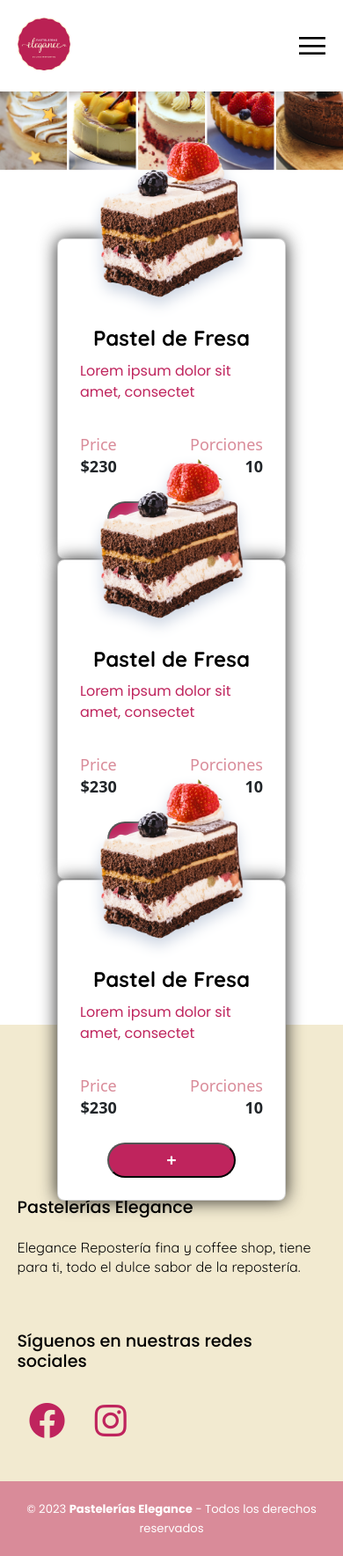
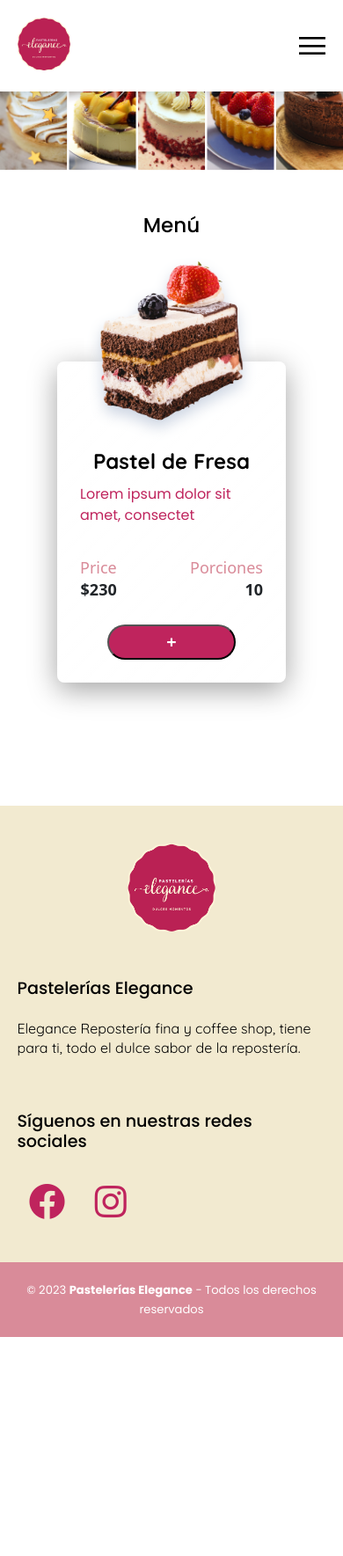
Before and after one commit to paulinau/BakeryWebsite, a PHP site: page /productos.html in a window 390 px wide. Shown: the whole page at 88% size. After the commit the page ends 1520 px from the top, so only its background shows below. Run offline with PHP 8.4, Linux system fonts and the light colour scheme.

Commit message:
product card responsive done

```diff
--- a/css/style_products.css
+++ b/css/style_products.css
@@ -25,7 +25,6 @@ img
 .title-section h3
 {
     margin-top: 3rem;
-    margin-bottom: 0;
     align-items: center;
     text-align: center;
     /*color: #fff;*/
@@ -36,22 +35,26 @@ img
 .products-section
 {
     display: flex;
-    flex-wrap: wrap;
-    justify-content: center;
-    align-items: center;
-    height: 100vh;
+    flex-direction: row;
+    /*flex-wrap: wrap;*/
+    justify-content: space-around;
+    flex-flow: wrap;
+    align-items: left;
+    height: 100%;
 }
 
 .card
 {
-    margin: 0 10px;
+    background: linear-gradient(135deg, rgba(255, 255, 255, 0.1), rgba(255, 255, 255, 0));
+    backdrop-filter: blur(30px);
+    -webkit-backdrop-filter: blur(30px);
+    border:1px solid rgba(255, 255, 255, 0.18);
+    box-shadow: 0 8px 32px 0 rgba(0, 0, 0, 0.37);
     width: 300px;
     height: min-content;
     padding: 25px;
-    margin: 0 5px;
-    background-color: #fff;
+    margin: 90px 5px;
     border-radius: 8px;
-    box-shadow: 0 0 20px rgb(0,0,0,0.85);
 }
 
 .card .card-img
--- a/productos.html
+++ b/productos.html
@@ -33,48 +33,6 @@
     </section>
 
     <section div class="products-section">
-        <div class="card">
-            <div class="card-img">
-                <img src="img/products/rebanada-fresa.png" alt="Pastel Fresa">
-            </div>
-            <div class="card-title">
-                <h4>Pastel de Fresa</h4>
-                <p>Lorem ipsum dolor sit amet, consectet</p>
-            </div>
-            <div class="card-details">
-                <div class="price">
-                    <span>Price</span>
-                    <p>$230</p>
-                </div>
-                <div class="portions">
-                    <span>Porciones</span>
-                    <p>10</p>
-                </div>
-            </div>
-            <button>+</button>
-        </div>
-
-        <div class="card">
-            <div class="card-img">
-                <img src="img/products/rebanada-fresa.png" alt="Pastel Fresa">
-            </div>
-            <div class="card-title">
-                <h4>Pastel de Fresa</h4>
-                <p>Lorem ipsum dolor sit amet, consectet</p>
-            </div>
-            <div class="card-details">
-                <div class="price">
-                    <span>Price</span>
-                    <p>$230</p>
-                </div>
-                <div class="portions">
-                    <span>Porciones</span>
-                    <p>10</p>
-                </div>
-            </div>
-            <button>+</button>
-        </div>
-
         <div class="card">
             <div class="card-img">
                 <img src="img/products/rebanada-fresa.png" alt="Pastel Fresa">
```
